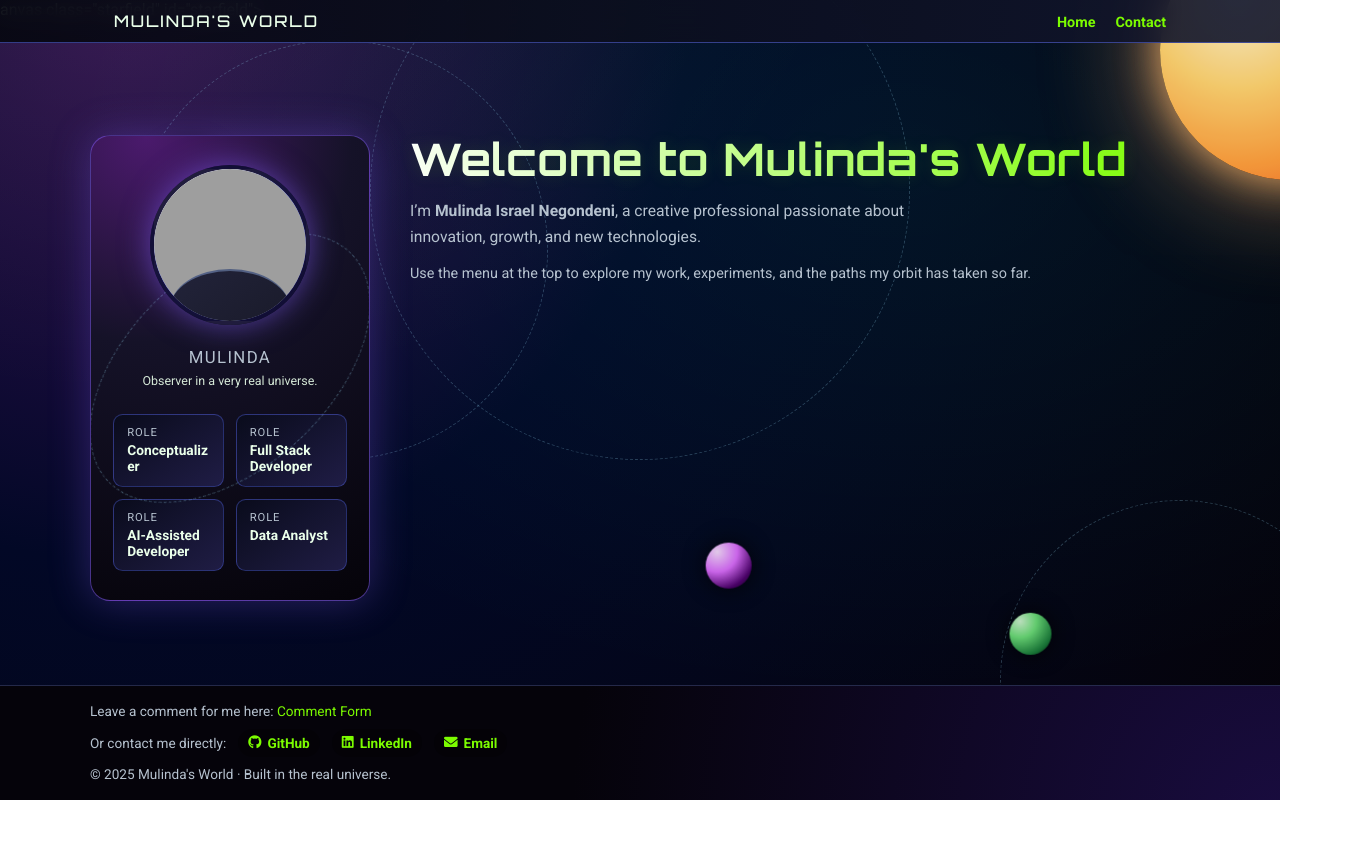
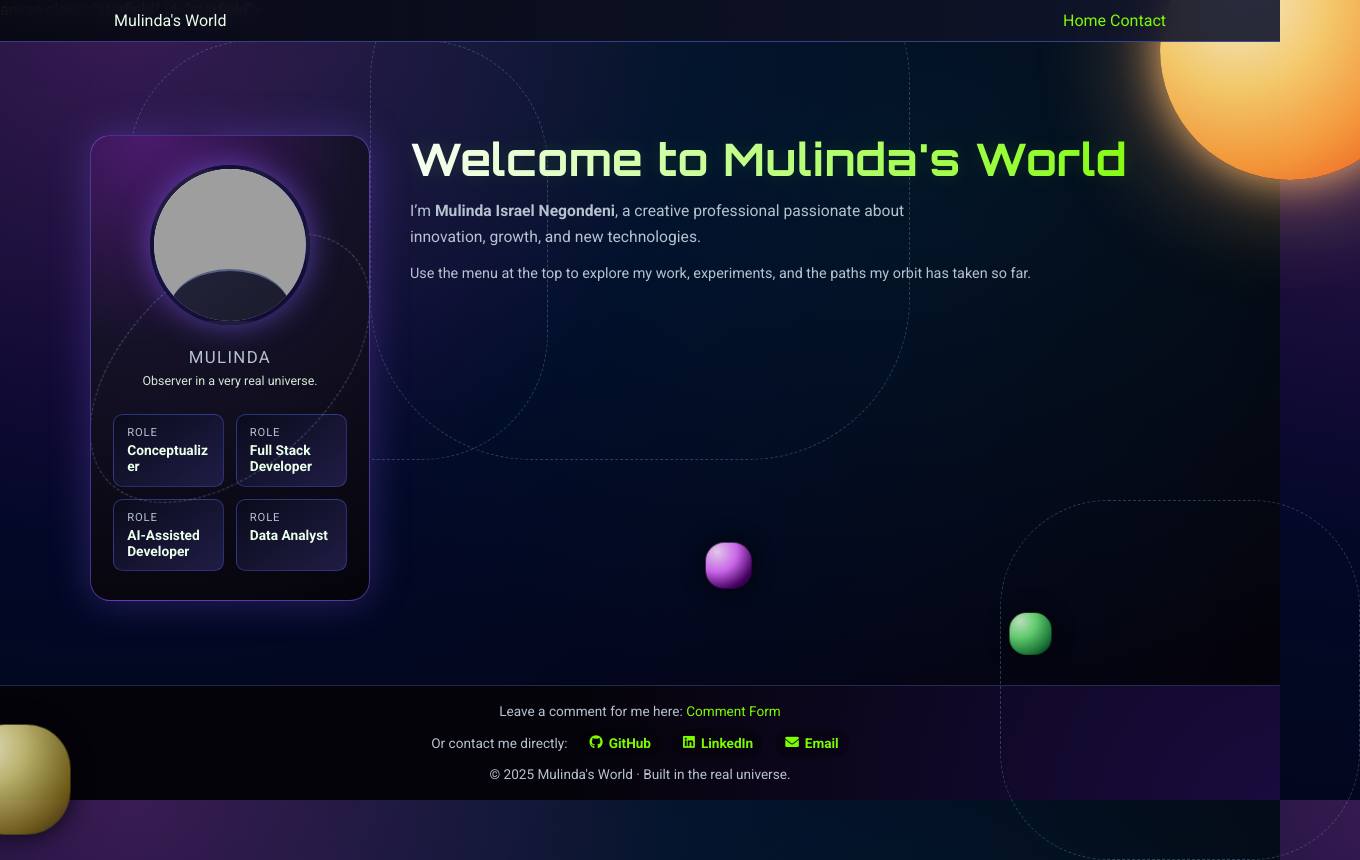
Before and after one commit to Mulinda2019/mulinda-s-world, a plain HTML site: page home.html in a window 1280 px wide. Shown: the whole page, 1360 px wide, since content can reach past the window. Before the commit the page ends 800 px from the top, so only its background shows below. Drawn offline with Linux system fonts and the light colour scheme; grey boxes are pictures that could not be loaded.

```diff
--- a/home.html
+++ b/home.html
@@ -69,22 +69,11 @@
       gap:1.5rem;
     }
 
-    .site-logo{
-      font-family:Orbitron, system-ui, sans-serif;
-      font-size:1rem;
-      letter-spacing:.12em;
-      text-transform:uppercase;
-    }
-
-    .site-nav a{
-      margin-left:1rem;
-      font-size:.9rem;
-      font-weight:600;
     }
 
     /* Universe backdrop */
     .universe-layer{
-      position:absolute;
+      position:fixed;
       inset:0;
       z-index:-2;
       pointer-events:none;
@@ -92,7 +81,7 @@
     }
 
     .sun{
-      position:absolute;
+      position:fixed;
       right:-140px;
       top:-80px;
       width:260px;
@@ -107,8 +96,8 @@
     }
 
     .planet{
-      position:absolute;
-      border-radius:50%;
+      position:fixed;
+      border-radius:40%;
       opacity:.9;
       filter:drop-shadow(0 0 12px rgba(0,0,0,.9));
       animation:floatPlanet 28s ease-in-out infinite alternate;
@@ -144,7 +133,7 @@
 
     .orbit-arc{
       position:absolute;
-      border-radius:50%;
+      border-radius:30%;
       border:1px dashed rgba(151,216,242,.25);
       filter:blur(.5px);
     }
@@ -399,6 +388,7 @@
       background:radial-gradient(circle at 100% 120%, #190c3f 0%, #05030a 55%);
       color:var(--text-muted);
       padding:1.1rem 1.5rem;
+       align-items:center;
     }
 
     .footer-inner{
@@ -408,6 +398,7 @@
       flex-direction:column;
       gap:.6rem;
       font-size:.85rem;
+       align-items:center;
     }
 
     .footer-links{
```
